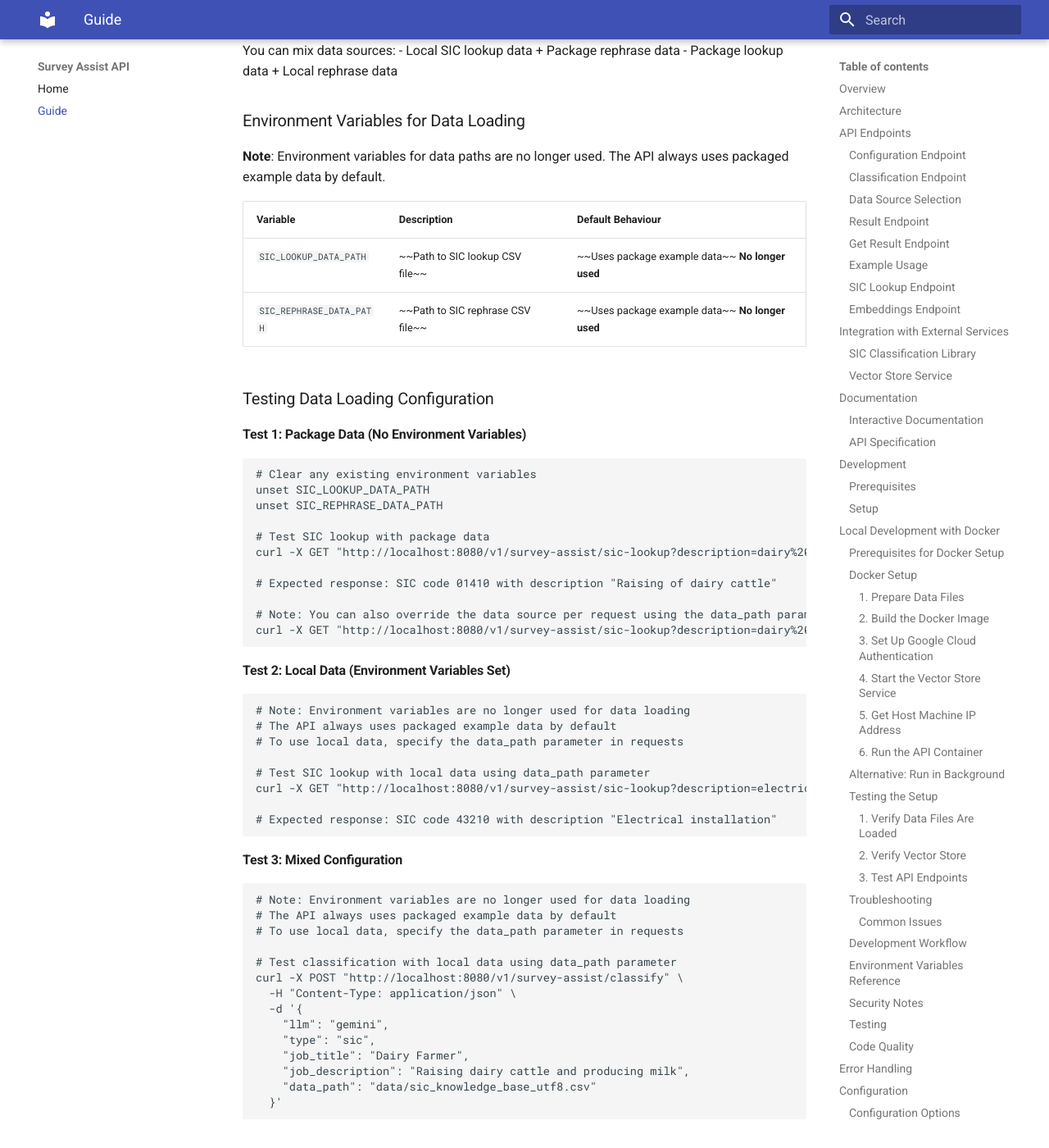
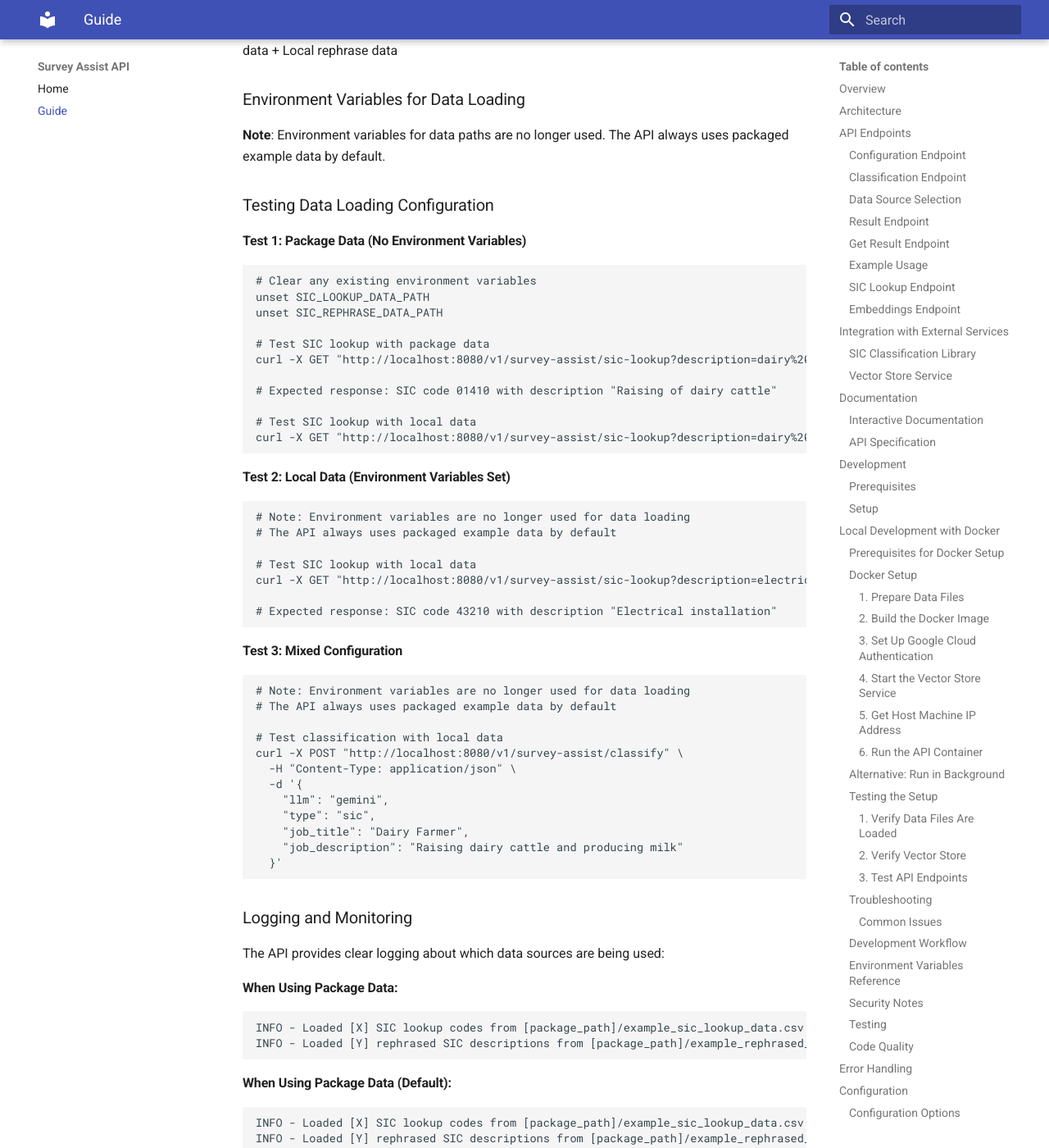
Before and after one commit to ONSdigital/survey-assist-api, an MkDocs documentation site: the page built from docs/guide.md, in a window 1280 px wide and 1400 px high, scrolled down 15148 px. Shown: the whole window at 82% size. Built offline with MkDocs 1.6.1 and Material for MkDocs 9.7.7, drawn with Linux system fonts in a browser that asks for light colours; some of the changed text lies outside the part shown.

Commit message:
update guide

````diff
--- a/docs/guide.md
+++ b/docs/guide.md
@@ -100,13 +100,13 @@ The API supports two data sources for classification and lookup:
 **Full Datasets**: Uses complete datasets copied into the container during build
 - Provides comprehensive classification with full metadata
 - Includes detailed includes/excludes lists and division information
-- Specify `data_path` parameter to use full datasets
+- The API uses packaged example data by default
 
 **Example Usage with Full Datasets**:
 ```bash
 # SIC Lookup with full dataset
 curl --header "Authorization: Bearer ${JWT_TOKEN}" \
-  "https://your-api-gateway-url/v1/survey-assist/sic-lookup?description=electrical%20installation&data_path=data/sic_knowledge_base_utf8.csv"
+  "https://your-api-gateway-url/v1/survey-assist/sic-lookup?description=electrical%20installation"
 
 # Classification with full dataset and rephrase
 curl --header "Authorization: Bearer ${JWT_TOKEN}" \
@@ -256,7 +256,7 @@ curl -X GET "http://localhost:8080/v1/survey-assist/result?result_id=test-survey
   - Similarity search (similarity=true)
 - **Data Sources**:
   - **Default**: Uses package example data from sic-classification-library
-  - **Custom**: Specify `data_path` parameter to use full datasets copied into container during build
+  - **Custom**: The API uses packaged example data by default
 
 ### Embeddings Endpoint
 - **Path**: `/v1/survey-assist/embeddings`
@@ -347,7 +347,7 @@ Note: Both services must be running simultaneously for the embeddings endpoint t
 - Docker installed and running
 - Colima for macOS
 - Google Cloud CLI (`gcloud`) authenticated
-- Access to the `survey-assist-sandbox` GCP project
+- Access to your GCP project
 
 ### Docker Setup
 
@@ -686,10 +686,6 @@ You can mix data sources:
 
 **Note**: Environment variables for data paths are no longer used. The API always uses packaged example data by default.
 
-| Variable | Description | Default Behaviour |
-|----------|-------------|------------------|
-| `SIC_LOOKUP_DATA_PATH` | ~~Path to SIC lookup CSV file~~ | ~~Uses package example data~~ **No longer used** |
-| `SIC_REPHRASE_DATA_PATH` | ~~Path to SIC rephrase CSV file~~ | ~~Uses package example data~~ **No longer used** |
 
 ### Testing Data Loading Configuration
 
@@ -704,18 +700,17 @@ curl -X GET "http://localhost:8080/v1/survey-assist/sic-lookup?description=dairy
 
 # Expected response: SIC code 01410 with description "Raising of dairy cattle"
 
-# Note: You can also override the data source per request using the data_path parameter
-curl -X GET "http://localhost:8080/v1/survey-assist/sic-lookup?description=dairy%20farming&data_path=data/sic_knowledge_base_utf8.csv"
+# Test SIC lookup with local data
+curl -X GET "http://localhost:8080/v1/survey-assist/sic-lookup?description=dairy%20farming"
 ```
 
 #### **Test 2: Local Data (Environment Variables Set)**
 ```bash
 # Note: Environment variables are no longer used for data loading
 # The API always uses packaged example data by default
-# To use local data, specify the data_path parameter in requests
 
-# Test SIC lookup with local data using data_path parameter
-curl -X GET "http://localhost:8080/v1/survey-assist/sic-lookup?description=electrician&data_path=data/sic_knowledge_base_utf8.csv"
+# Test SIC lookup with local data
+curl -X GET "http://localhost:8080/v1/survey-assist/sic-lookup?description=electrician"
 
 # Expected response: SIC code 43210 with description "Electrical installation"
 ```
@@ -724,17 +719,15 @@ curl -X GET "http://localhost:8080/v1/survey-assist/sic-lookup?description=elect
 ```bash
 # Note: Environment variables are no longer used for data loading
 # The API always uses packaged example data by default
-# To use local data, specify the data_path parameter in requests
 
-# Test classification with local data using data_path parameter
+# Test classification with local data
 curl -X POST "http://localhost:8080/v1/survey-assist/classify" \
   -H "Content-Type: application/json" \
   -d '{
     "llm": "gemini",
     "type": "sic",
     "job_title": "Dairy Farmer",
-    "job_description": "Raising dairy cattle and producing milk",
-    "data_path": "data/sic_knowledge_base_utf8.csv"
+    "job_description": "Raising dairy cattle and producing milk"
   }'
 ```
 
@@ -748,21 +741,21 @@ INFO - Loaded [X] SIC lookup codes from [package_path]/example_sic_lookup_data.c
 INFO - Loaded [Y] rephrased SIC descriptions from [package_path]/example_rephrased_sic_data.csv
 ```
 
-#### **When Using Local Data:**
+#### **When Using Package Data (Default):**
 ```
-INFO - Loaded [X] SIC lookup codes from data/sic_knowledge_base_utf8.csv
-INFO - Loaded [Y] rephrased SIC descriptions from data/sic_rephrased_descriptions_2025_02_03.csv
+INFO - Loaded [X] SIC lookup codes from [package_path]/example_sic_lookup_data.csv
+INFO - Loaded [Y] rephrased SIC descriptions from [package_path]/example_rephrased_sic_data.csv
 ```
 
 ### Data Source Comparison
 
-| Aspect | Package Data | Local Data |
-|--------|--------------|------------|
-| **Size** | Small (138 lookup, 28 rephrase) | Full datasets |
-| **Coverage** | Agricultural SIC codes (01xxx series) | Complete SIC classification |
-| **Use Case** | Development, testing, examples | Production, full classification |
-| **Performance** | Fast loading, small memory footprint | Slower loading, larger memory usage |
-| **Maintenance** | Automatically updated with package | Manual updates required |
+| Aspect | Package Data (Default) |
+|--------|----------------------|
+| **Size** | Small (138 lookup, 28 rephrase) |
+| **Coverage** | Agricultural SIC codes (01xxx series) |
+| **Use Case** | Development, testing, examples |
+| **Performance** | Fast loading, small memory footprint |
+| **Maintenance** | Automatically updated with package |
 
 ### Troubleshooting Data Loading
 
@@ -780,7 +773,7 @@ INFO - Loaded [Y] rephrased SIC descriptions from data/sic_rephrased_description
 
 3. **Mixed configuration not working**
    - Note: Environment variables are no longer used for data loading
-   - Use `data_path` parameter in requests to override default package data
+   - The API always uses packaged example data by default
    - Review API logs for data loading confirmations
 
 4. **Classification endpoint failing**
````
